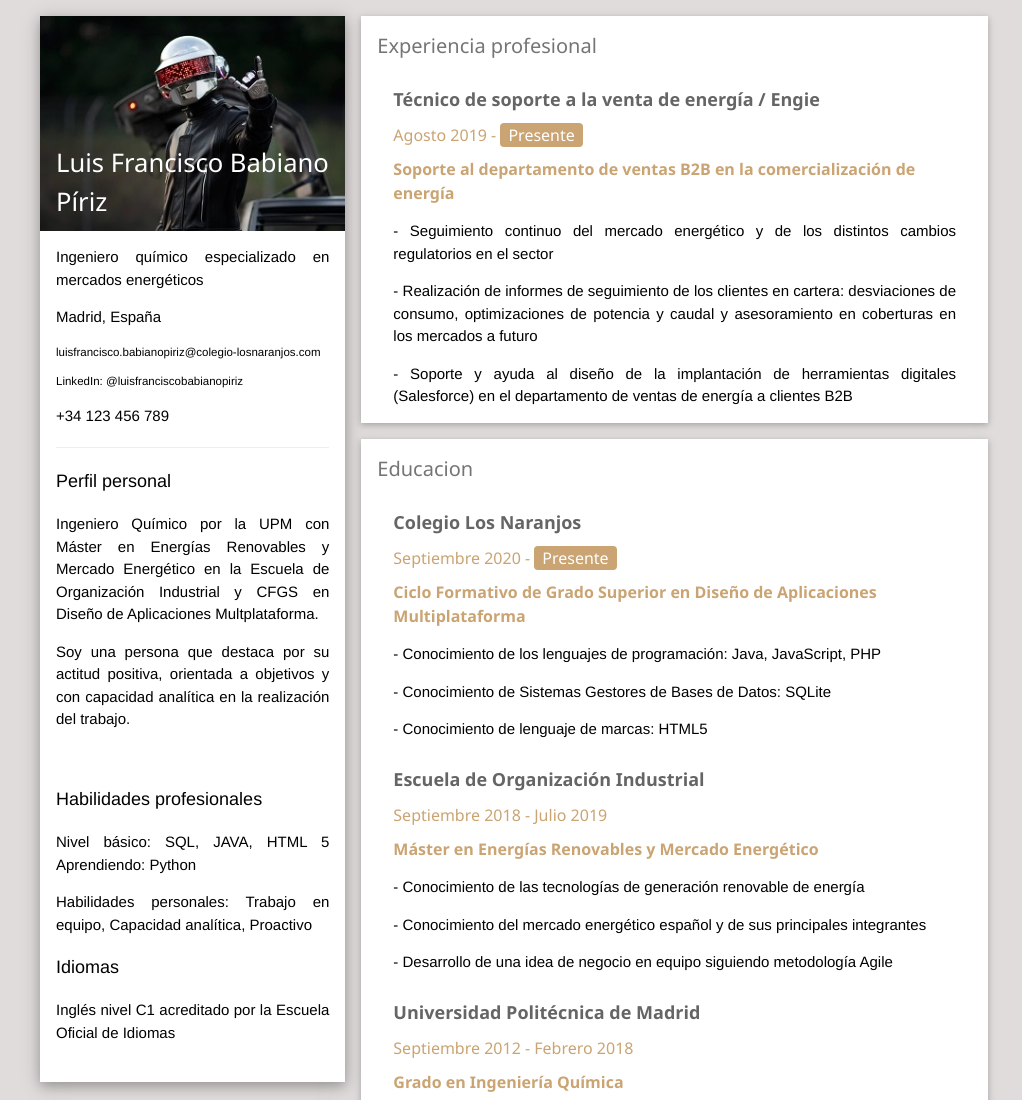
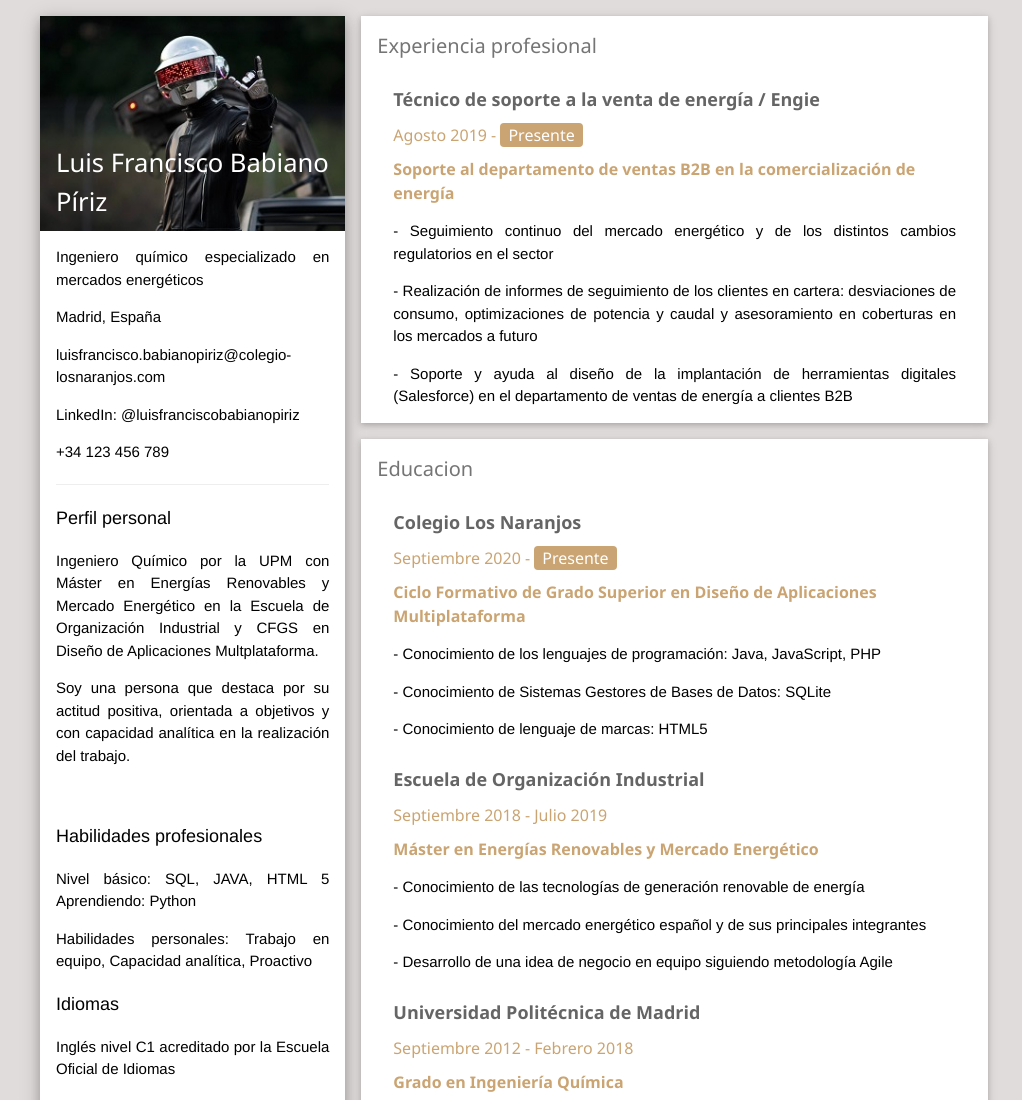
Before and after one commit to luigifbp/luigifbp.github.io, a plain HTML site: page index.html in a window 1280 px wide. Shown: the top 1100 px of the page, without its empty margins (126-1148 px from the left). Drawn offline with Linux system fonts and the light colour scheme.

Commit message:
Update index.html

```diff
--- a/index.html
+++ b/index.html
@@ -31,10 +31,10 @@
 						<p>
 						Madrid, España
 						</p>
-						<p class = "correo">
+						<p>
 						luisfrancisco.babianopiriz@colegio-losnaranjos.com
 						</p>
-						<p class = "correo">
+						<p>
 						LinkedIn: @luisfranciscobabianopiriz
 						</p>
 						<p>
```
